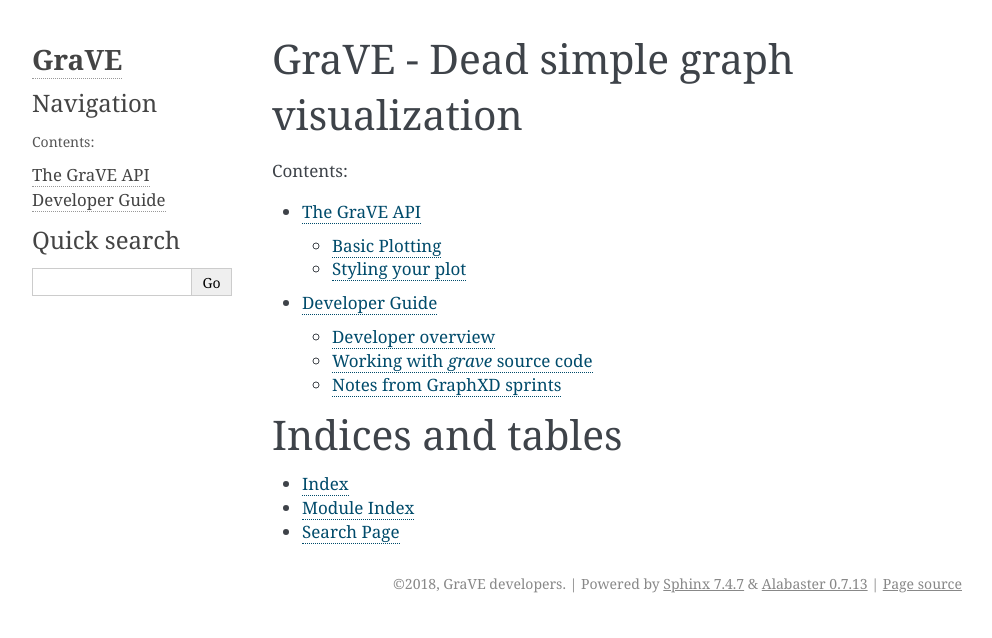
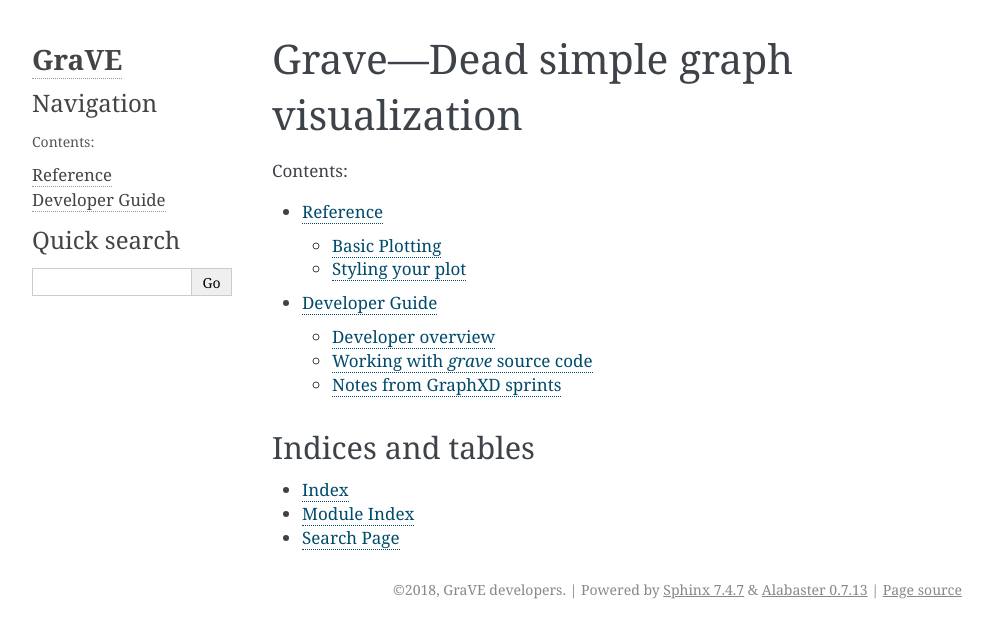
Before and after one commit to networkx/grave, a Sphinx documentation site: the page built from doc/index.rst, in a window 1280 px wide. Shown: the top 638 px of the page, without its empty margins (148-1140 px from the left). Built offline with Sphinx 7.4.7, drawn with Linux system fonts in a browser that asks for light colours; pages that are not in the unit, such as notebooks, are missing from menus; the version number is read from the project's files by our own code.

```diff
--- a/doc/api.rst
+++ b/doc/api.rst
@@ -1,5 +1,5 @@
-The GraVE API
-=============
+Reference
+=========
 
 Basic Plotting
 --------------
--- a/doc/index.rst
+++ b/doc/index.rst
@@ -1,4 +1,4 @@
-GraVE - Dead simple graph visualization
+Grave---Dead simple graph visualization
 =======================================
 
 .. toctree::
--- /dev/null
+++ b/doc/license.rst
@@ -0,0 +1 @@
+.. include:: ../LICENSE
```
Also changed, not shown: other parts of doc/index.rst (+2 -1 lines), 1 other file.
